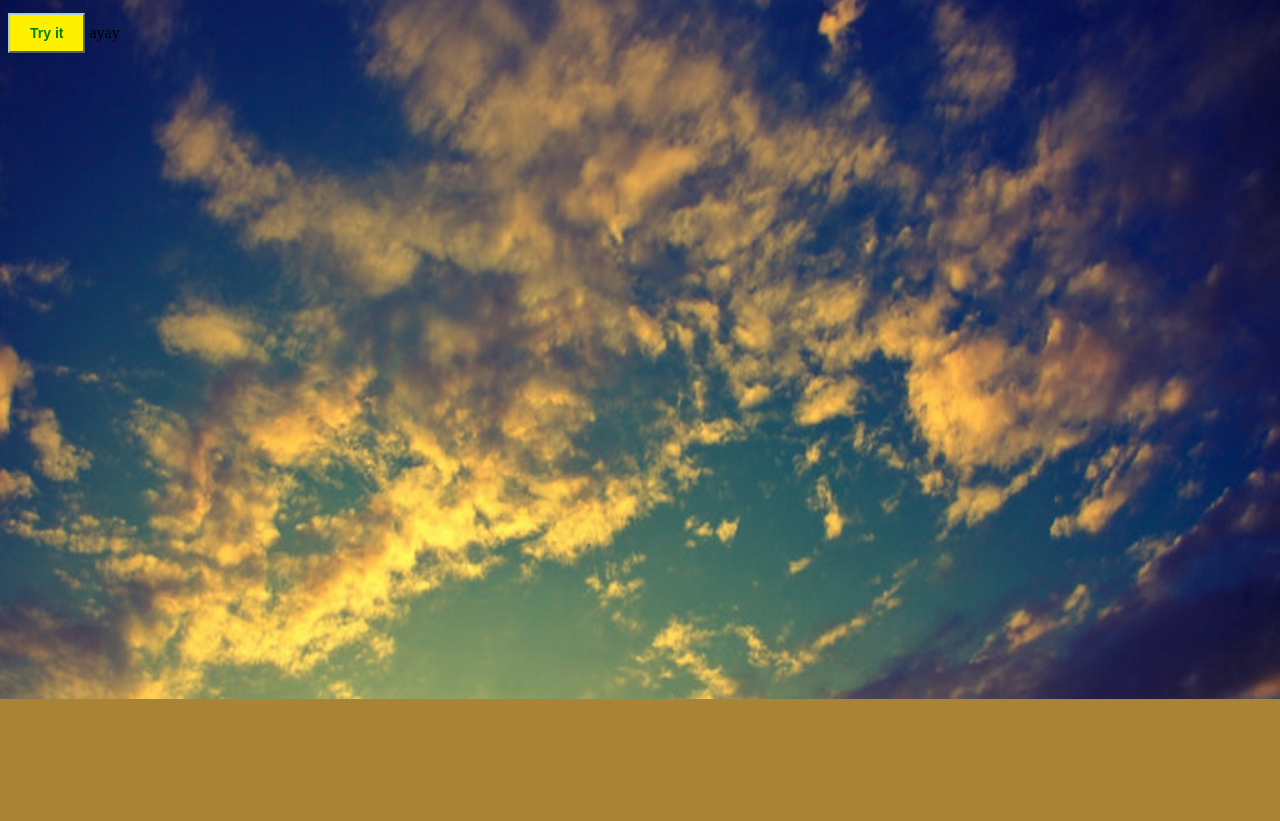
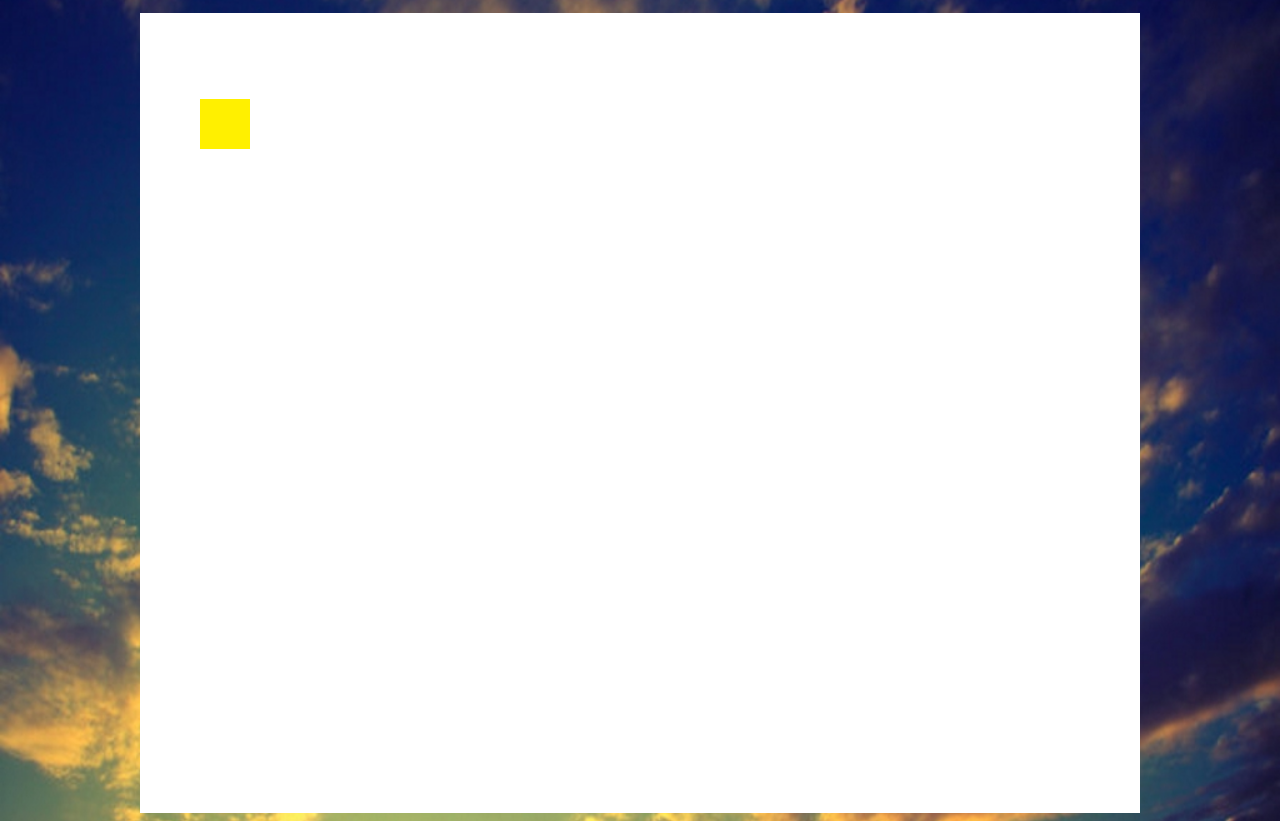
Before and after one commit to Senchy/Maynooth_Consultancy, a plain HTML site: page index.html in a window 1280 px wide. Shown: the part 101-922 px from the top of the page. Before the commit the page ends 800 px from the top, so only its background shows below. Drawn offline with Linux system fonts and the light colour scheme.

Commit message:
Learning more

```diff
--- /dev/null
+++ b/Scripts/Game.js
@@ -0,0 +1,4 @@
+var c = document.getElementById("myCanvas");
+var ctx = c.getContext("2d");
+ctx.fillStyle = "#FFFFFF";
+ctx.fillRect(0,0,7000,7000);
--- a/index.html
+++ b/index.html
@@ -2,8 +2,9 @@
 <html>
 <head>
 <style type="text/css">
-body {
-	background:url(Backround.jpg) #A98436 no-repeat left top;
+body{
+	background:url(Backround.jpg) #A98436
+	no-repeat left top;
 	background-size: 100%;
 }
 p {
@@ -14,6 +15,7 @@ h1 {
     color: orange;
     text-align: center;
 }
+
 button {
   	border-top:			2px solid #a3ceda;
 	border-left:		2px solid #a3ceda;
@@ -23,18 +25,36 @@ button {
 	font-size:			14px !important;
 	background-color:	#c4f1fe;
 	font-weight:		bold;
+	position:			absolute;
+	top:				50px;
+	left:				200px;
 	background: 		#fff000;
-	color:				green;
+	color:				red;
 }
 .fsSubmitButton
 {
-	background-image: 	url(signup.png);
-	background-repeat:	no-repeat;
-	background-color:	transparent;
-	height:			66px;
-	width:			182px;
-	border:			none;
+
+	font-size:			14px !important;
+	font-weight:		bold;
+	color:				red;
+	content: 			'YA';
+	background-size: 	100%;
+	height:				50px;
+	width:				50px;
+	border:				none;
+	position: absolute;
+	top: 200px;
+	left: 200px;
 	text-indent:		-999em;
+}
+canvas {
+    padding-left: 	10;
+    padding-right: 	10;
+    margin-left: 	auto;
+    margin-right: 	auto;
+    display: 		block;
+    width: 			1000px;
+    height:			800px;
 }
 </style>
 </head>
@@ -42,9 +62,10 @@ button {
 <h1>My Web Page</h1>
 
 <p id="demo">A Paragraph</p>
-
+<div> <canvas id="myCanvas" > </canvas> </div>
 <button type="button" onclick="myFunction()">Try it</button>
-<fsSubmitButton type = "button" onclick = "myFunction()">ayay</fsSubmitButton>
+<button type="button" onclick="myFunction()" class="fsSubmitButton">T</button>
+<script type="text/javascript" src="Scripts/Game.js"></script>
 
 </body>
 </html>
```
Also changed, not shown: button.jpg (added).
